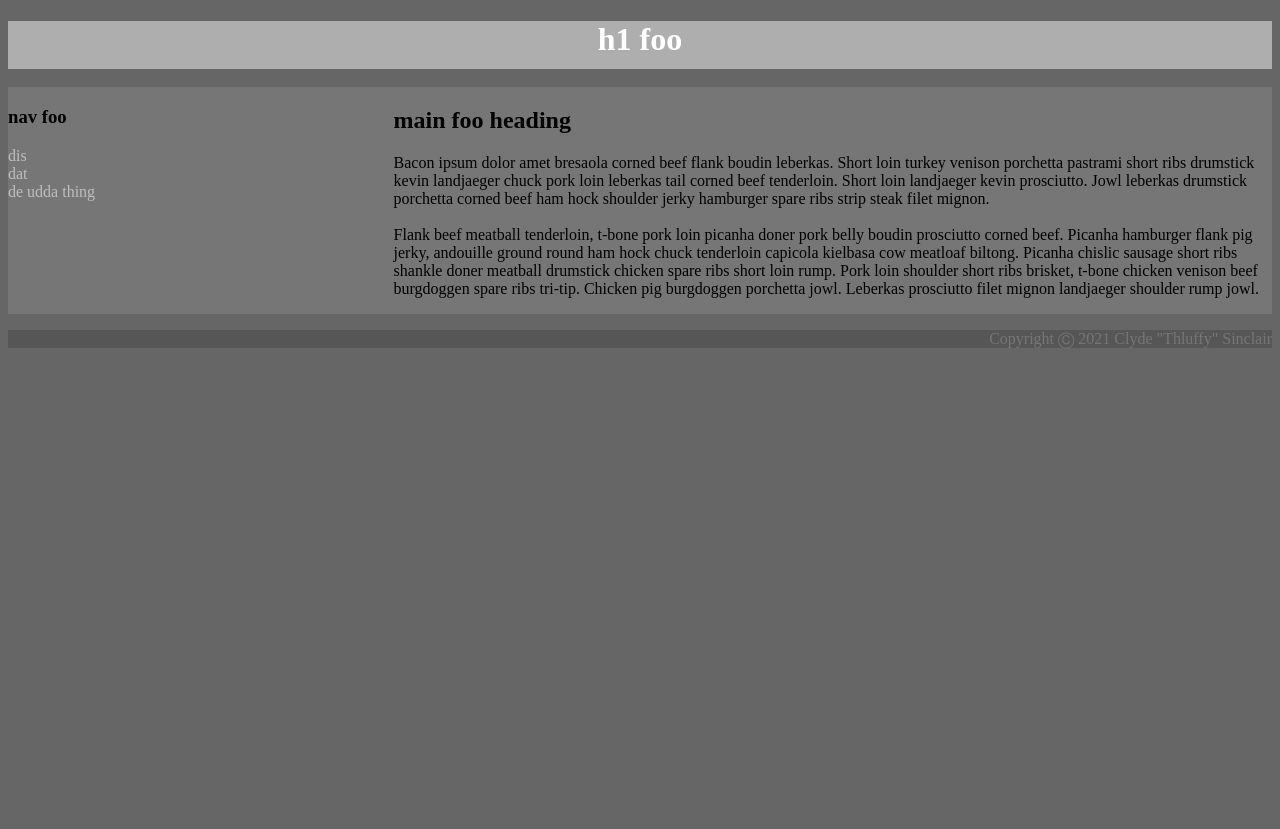
After one commit to KevinLiu31/SoftDev, a Flask app: template 14_css/templates/index.html in a window 1280 px wide. The commit adds this page. Run offline with Flask 2, Linux system fonts and the light colour scheme; the template is opened without the code that fills it, so the values that code supplies are empty.

Commit message:
pulled from mahir

```diff
--- a/12_flask-forms/app.py
+++ b/12_flask-forms/app.py
@@ -1,55 +1,31 @@
-# WeLoveTrees - Ravindra Mangar, Mahir Riki, Kevin Liu
+# WeLoveTrees - Mahir Riki, Ravindra Mangar, Kevin Liu
 # SoftDev
 # K12: Take and Give
-# 17-10-2022
-# time spent: 2 hrs
+# 2022-10-17
+# time spend: 1 hr
 
-from flask import Flask             #facilitate flask webserving
-from flask import render_template   #facilitate jinja templating
-from flask import request           #facilitate form submission
-
-#the conventional way:
-#from flask import Flask, render_template, request
+from flask import Flask, render_template, request
 
 app = Flask(__name__)    #create Flask object
 
-'''
-trioTASK:
-~~~~~~~~~~~ BEFORE RUNNING THIS, ~~~~~~~~~~~~~~~~~~
-...read for understanding all of the code below.
-Some will work as written; other sections will not.
-TASK: Predict which...
-Devise some simple tests you can run to "take apart this engine," as it were.
-Execute your tests.
-Process results.
-PROTIP: Insert your own in-line comments
- wherever they will help
-  your future self and/or current teammates
-   understand what is going on.
-'''
 
-@app.route("/" , methods=['GET', 'POST'])
+@app.route("/") #, methods=['GET', 'POST'])
 def disp_loginpage():
     print("\n\n\n")
     print("***DIAG: this Flask obj ***")
     print(app)
     print("***DIAG: request obj ***")
-    #request is the ip where you are getting data from.
     print(request)
     print("***DIAG: request.args ***")
-    #the args is where the values of the form is stored in.
     print(request.args)
-    #print(request.args[0])
     #print("***DIAG: request.args['username']  ***")
     #print(request.args['username'])
     print("***DIAG: request.headers ***")
-    #name, similar to printing request
     print(request.headers)
     return render_template( 'login.html' )
-    #when press submit it updates the request.
 
 
-@app.route("/auth", methods=['GET', 'POST'])
+@app.route("/auth" , methods=['GET', 'POST'])
 def authenticate():
     print("\n\n\n")
     print("***DIAG: this Flask obj ***")
@@ -58,12 +34,11 @@ def authenticate():
     print(request)
     print("***DIAG: request.args ***")
     print(request.args)
-    print(request.args.get('username'))
     #print("***DIAG: request.args['username']  ***")
     #print(request.args['username'])
     print("***DIAG: request.headers ***")
     print(request.headers)
-    return render_template("response.html", username=request.form['username'], post_method=request.method)
+    return render_template( 'response.html' , username = request.form['username'] ) + '\n\n\n' + 'Request Method: ' + request.method
 
 
 
--- /dev/null
+++ b/14_css/static/style.css
@@ -0,0 +1,50 @@
+body {
+    background-color: #666666;
+    height:100vh;
+}
+
+h1{
+    color: white;
+}
+
+#heading {
+    background-color: #afaeae;
+    height: 6%;
+    align-items: center;
+    text-align: center;
+}
+
+.main_content{
+    display: inline-block;
+    text-align: left;
+}
+
+#flex_container {
+    background-color: #767676;
+    display: flex;
+    flex-direction: row;
+    justify-content: space;
+    align-content: flex-start;
+}
+
+#copyright{
+    background-color: #565656;
+    color: #767676;
+    text-align: right;
+}
+
+li {
+    color:#bebebe;
+}
+
+ul {
+    list-style-type: none;
+    margin: 0;
+    padding: 0;
+}
+
+nav {
+    margin-right: 5%;
+    height: 100%;
+    width: 100%;
+}
--- /dev/null
+++ b/14_css/templates/index.html
@@ -0,0 +1,34 @@
+<!DOCTYPE html>
+
+<html>
+
+    <head>
+        <title>foo</title>
+        <link rel="stylesheet" type="text/css" href="{{ url_for('static', filename='style.css') }}">
+    </head>
+
+    <body>
+        <div id="heading">
+            <h1>h1 foo</h1>
+        </div>
+        <br>
+        <div id="flex_container">
+        <nav>
+            <h3>nav foo</h3>
+            <ul>
+                <li>dis</li>
+                <li>dat</li>
+                <li>de udda thing</li>
+            </ul>
+        </nav>
+        <div class="main_content">
+            <h2>main foo heading</h2>
+            <p>Bacon ipsum dolor amet bresaola corned beef flank boudin leberkas. Short loin turkey venison porchetta pastrami short ribs drumstick kevin landjaeger chuck pork loin leberkas tail corned beef tenderloin. Short loin landjaeger kevin prosciutto. Jowl leberkas drumstick porchetta corned beef ham hock shoulder jerky hamburger spare ribs strip steak filet mignon.
+            <br><br>
+            Flank beef meatball tenderloin, t-bone pork loin picanha doner pork belly boudin prosciutto corned beef. Picanha hamburger flank pig jerky, andouille ground round ham hock chuck tenderloin capicola kielbasa cow meatloaf biltong. Picanha chislic sausage short ribs shankle doner meatball drumstick chicken spare ribs short loin rump. Pork loin shoulder short ribs brisket, t-bone chicken venison beef burgdoggen spare ribs tri-tip. Chicken pig burgdoggen porchetta jowl. Leberkas prosciutto filet mignon landjaeger shoulder rump jowl.</p>
+        </div>
+        </div>
+        <p id="copyright">Copyright Ⓒ 2021 Clyde "Thluffy" Sinclair</p>
+    </body>
+
+</html>
```
Also changed, not shown: 04_choose/krewes.py (+18 -57 lines), 12_flask-forms/templates/login.html (+8 -17 lines), 12_flask-forms/templates/response.html (+36 -3 lines), 13_css/mimic.css (added, +50 -0 lines), 13_css/mimic.html (added, +33 -0 lines), 14_css/app.py (added, +11 -0 lines), 13_css/readme.md (added), 14_css/readme.md (added), 1 other file.
